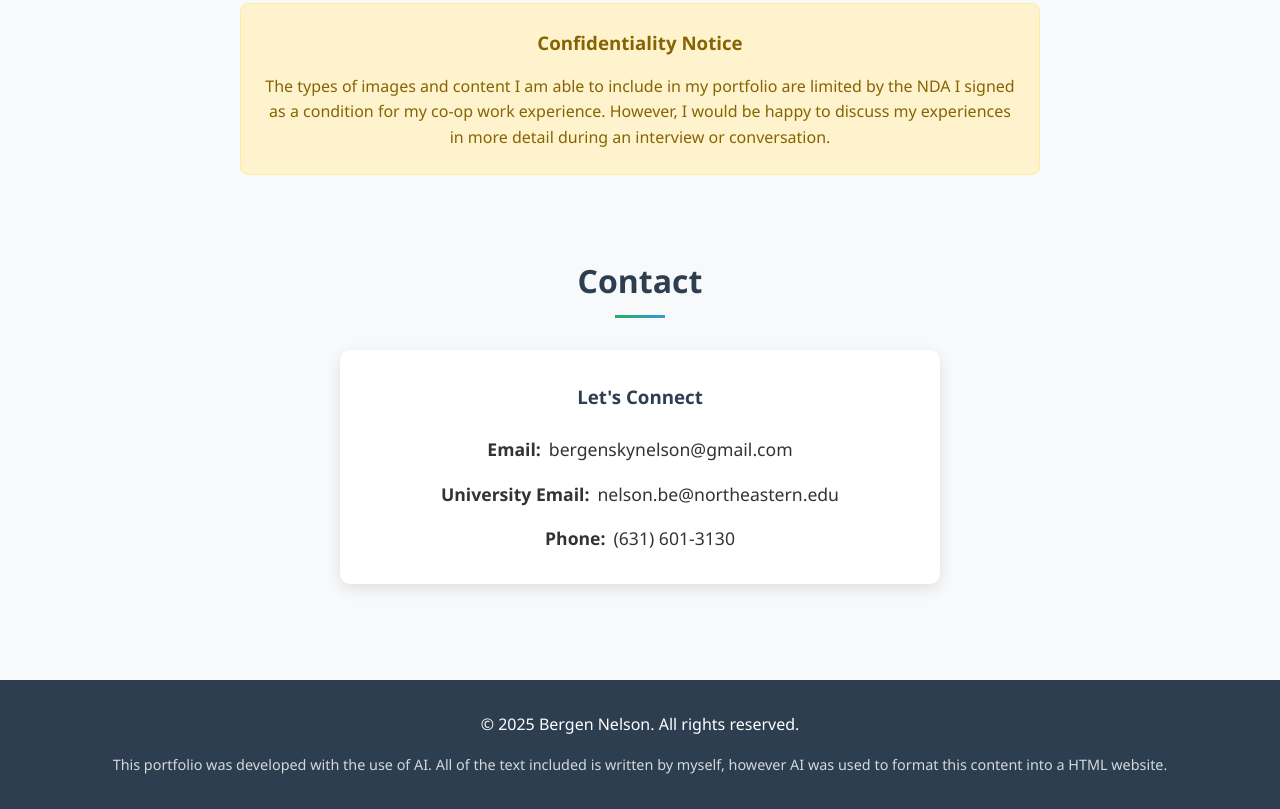
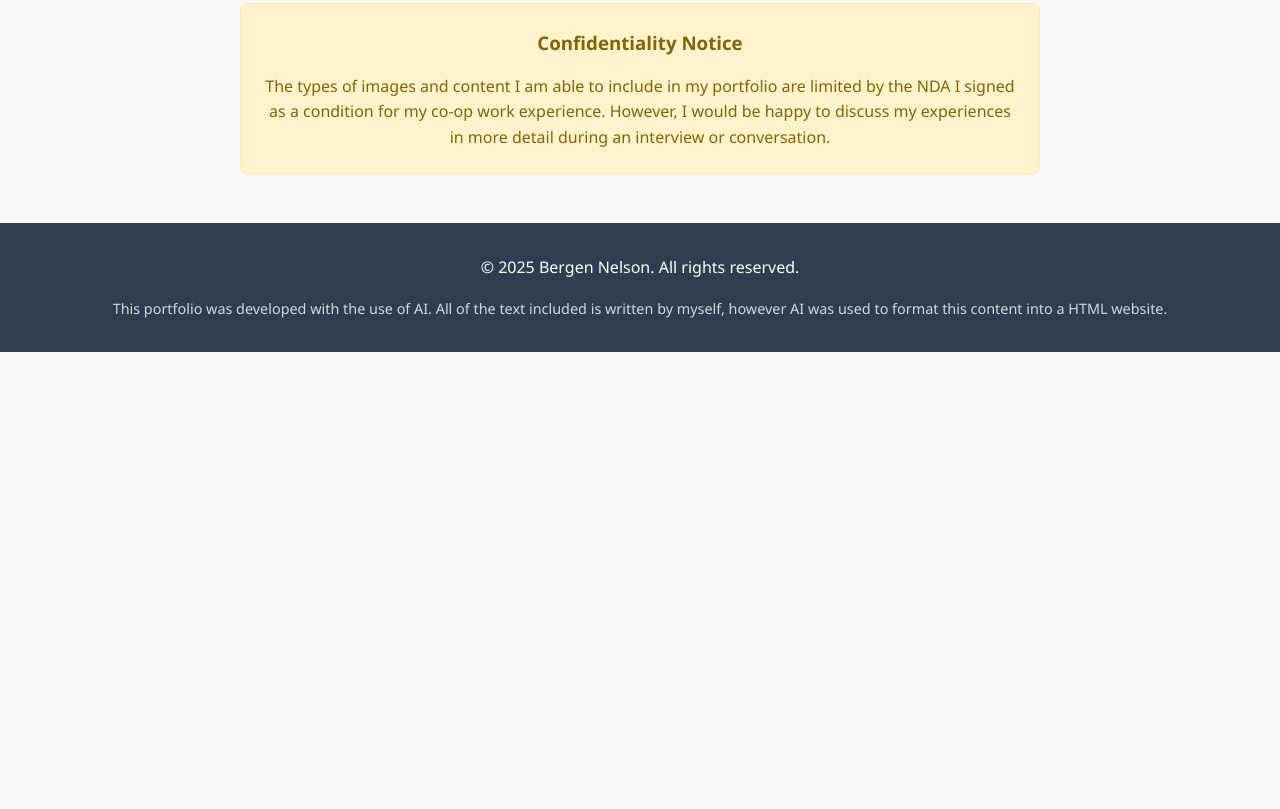
Before and after one commit to nelson-bergen/nelson-bergen.github.io, a plain HTML site: page index.html in a window 1280 px wide. Shown: the part 1657-2466 px from the top of the page. After the commit the page ends 2009 px from the top, so only its background shows below. Drawn offline with Linux system fonts and the light colour scheme.

Commit message:
upadted contact page

```diff
--- a/index.html
+++ b/index.html
@@ -281,7 +281,7 @@
             <ul>
                 <li><a href="#about">About Me</a></li>
                 <li><a href="#projects">Work Samples</a></li>
-                <li><a href="#contact">Contact</a></li>
+                <li><a href="contact.html">Contact</a></li>
             </ul>
         </div>
     </nav>
@@ -346,25 +346,7 @@
         </div>
     </div>
 
-    <section id="contact">
-        <div class="container">
-            <h2 class="section-title">Contact</h2>
-            <div class="contact-section">
-                <h3 style="margin-bottom: 1.5rem; color: #2c3e50;">Let's Connect</h3>
-                <div class="contact-info">
-                    <div class="contact-item">
-                        <strong>Email:</strong> bergenskynelson@gmail.com
-                    </div>
-                    <div class="contact-item">
-                        <strong>University Email:</strong> nelson.be@northeastern.edu
-                    </div>
-                    <div class="contact-item">
-                        <strong>Phone:</strong> (631) 601-3130
-                    </div>
-                </div>
-            </div>
-        </div>
-    </section>
+
 
     <footer>
         <div class="container">
```
